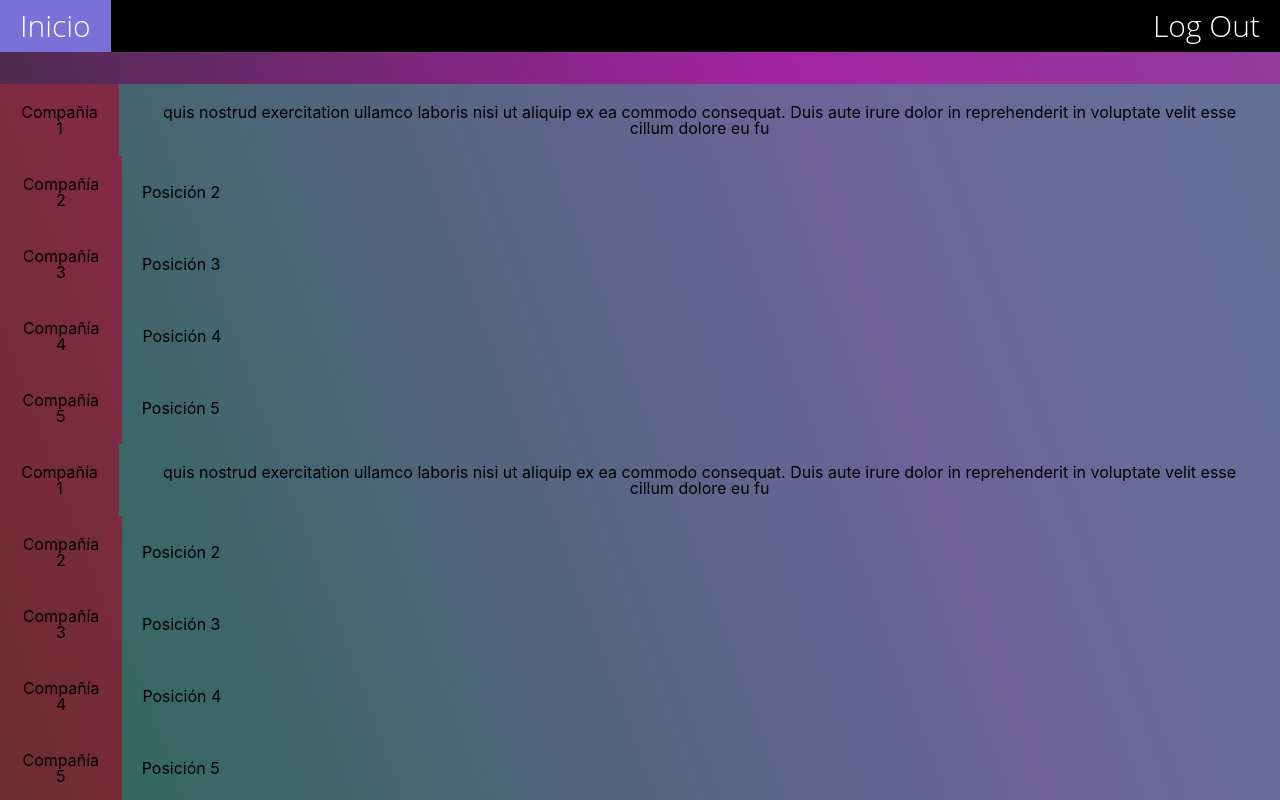
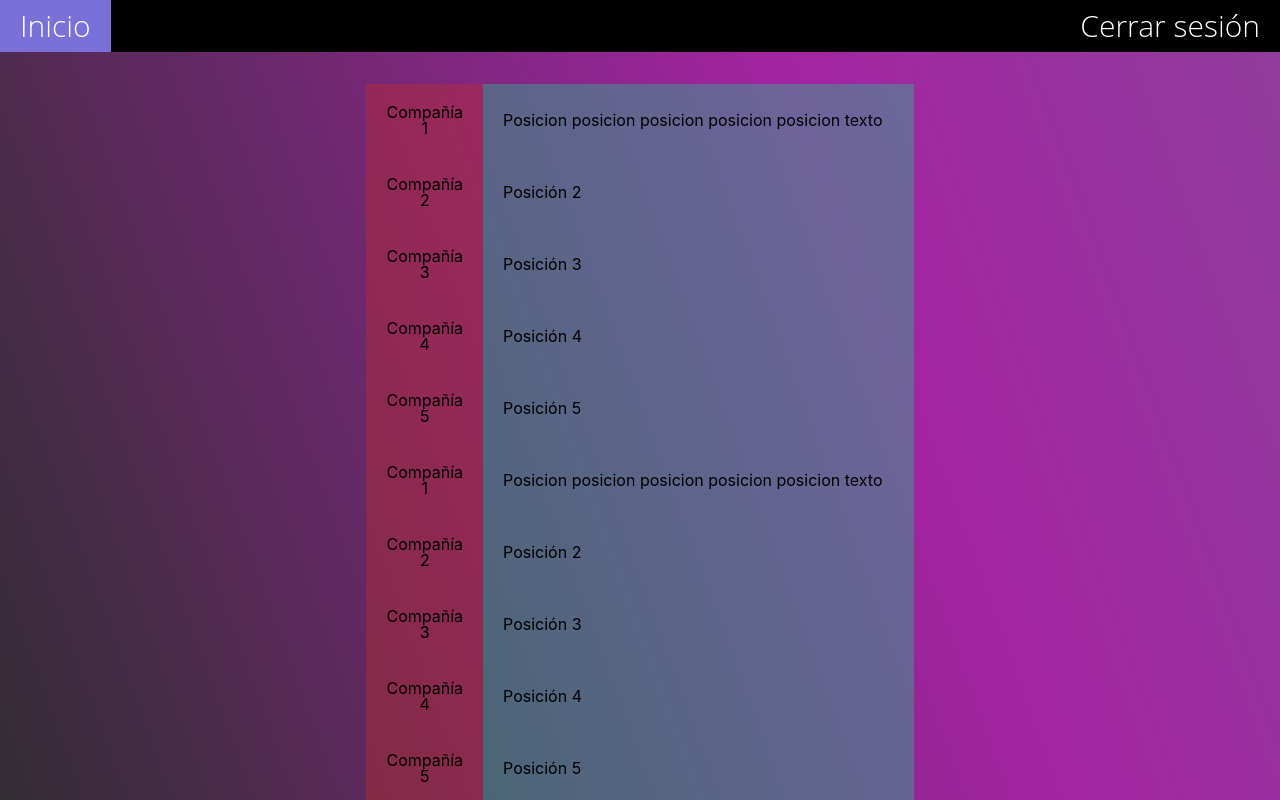
Before and after one commit to KTtazo/G17Web2022, a React (Create React App) app: page / in a window 1280 px wide. Both pictures are taken after a click on the element "Log In". Shown: the top 800 px of the page. Built offline with nearby package versions, Linux system fonts and the light colour scheme.

Commit message:
cambios oferta info y header

```diff
--- a/src/components/button/style.module.scss
+++ b/src/components/button/style.module.scss
@@ -2,6 +2,7 @@
   display: flex;
   justify-content: center;
   align-items: center;
+  margin: 10px auto;
   height: 50px;
   font-size: 20px;
   color: green;
--- a/src/components/oferta-informacion/index.js
+++ b/src/components/oferta-informacion/index.js
@@ -1,9 +1,18 @@
+import { Button } from "../button/button";
+import styles from "./style.module.scss";
+
 function OfertaInformacion(props) {
+  const handleSubmit = (e) => {
+    e.preventDefault();
+  };
   return (
-    <div>
+    <div className={styles['oferta-info-container']}>
       <div> {props.data.companyName}</div>
       <div> {props.data.position}</div>
       <div> {props.data.info}</div>
+      <Button className={styles['button']} onButtonClick={handleSubmit} type="submit">
+        Inscribirse en la oferta
+      </Button>
     </div>
   );
 }
--- /dev/null
+++ b/src/components/oferta-informacion/style.module.scss
@@ -0,0 +1,8 @@
+.oferta-info-container {
+  display: flex;
+  flex-direction: column;
+  align-content: center;
+  .button {
+    width: fit-content;
+  }
+}
--- a/src/datos-mostrar/datos-info.js
+++ /dev/null
@@ -1 +0,0 @@
-s
--- a/src/datos-mostrar/datos-ofertas.js
+++ b/src/datos-mostrar/datos-ofertas.js
@@ -2,33 +2,33 @@ export const dummyDataOfertas = [
   {
     companyName: "Compañía 1",
     position:
-      "quis nostrud exercitation ullamco laboris nisi ut aliquip ex ea commodo consequat. Duis aute irure dolor in reprehenderit in voluptate velit esse cillum dolore eu fu",
-    info: "texty texty texty5",
-    id: 1
+      "Posicion posicion posicion posicion posicion texto",
+    info: "Informacion",
+    id: 1,
   },
 
   {
     companyName: "Compañía 2",
     position: "Posición 2",
-    info: "texty texty texty2",
-    id: 2
+    info: "Informacion",
+    id: 2,
   },
   {
     companyName: "Compañía 3",
     position: "Posición 3",
-    info: "texty texty texty",
-    id: 3
+    info: "Informacion",
+    id: 3,
   },
   {
     companyName: "Compañía 4",
     position: "Posición 4",
-    info: "texty texty texty",
-    id: 4
+    info: "Informacion4",
+    id: 4,
   },
   {
     companyName: "Compañía 5",
     position: "Posición 5",
-    info: "texty texty texty",
-    id: 5
-  }
+    info: "Informacion",
+    id: 5,
+  },
 ];
--- a/src/navigation/layout/header/index_head.js
+++ b/src/navigation/layout/header/index_head.js
@@ -30,7 +30,7 @@ function Header() {
       {isLoggedIn && (
         <div className={styles["right-section"]}>
           <Link className={styles["item"]} onClick={onLogout}>
-            Log Out
+            Cerrar sesión
           </Link>
         </div>
       )}
```
